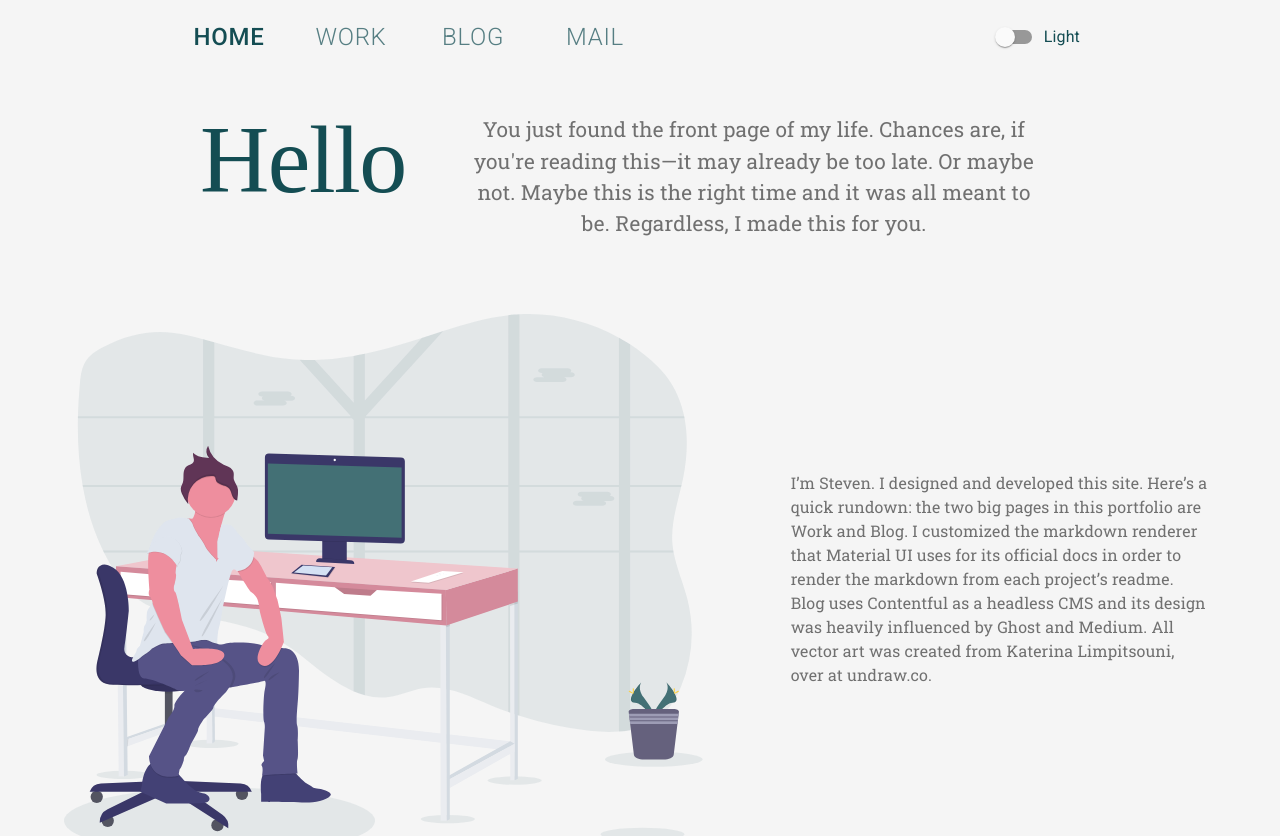
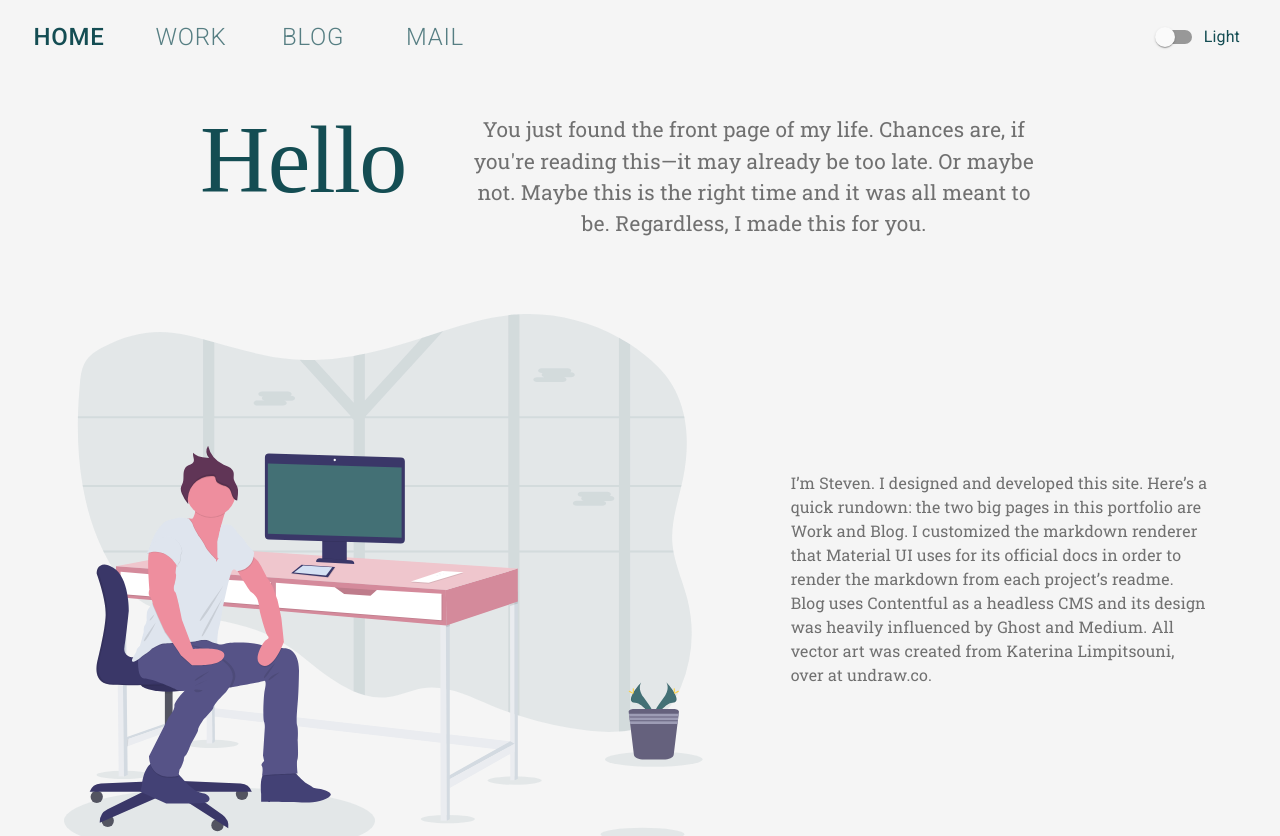
Before and after one commit to stevendelro/Portfolio, a Next.js app: page / in a window 1280 px wide. Shown: the top 836 px of the page. Built offline with nearby package versions, Linux system fonts and the light colour scheme; a web font is replaced by a local one.

Commit message:
fix: spacing issue

```diff
--- a/components/layout/MyAppBar.js
+++ b/components/layout/MyAppBar.js
@@ -63,7 +63,7 @@ export default function MenuAppBar(props) {
     <nav id='MyAppBar' className={classes.MyAppBar__root}>
       <ElevationScroll {...props}>
         <AppBar className={classes.MyAppBar__appBar} position='fixed'>
-          <Container maxWidth='md'>
+          <Container maxWidth='lg'>
             <Toolbar disableGutters>
               <Grid
                 container
```
